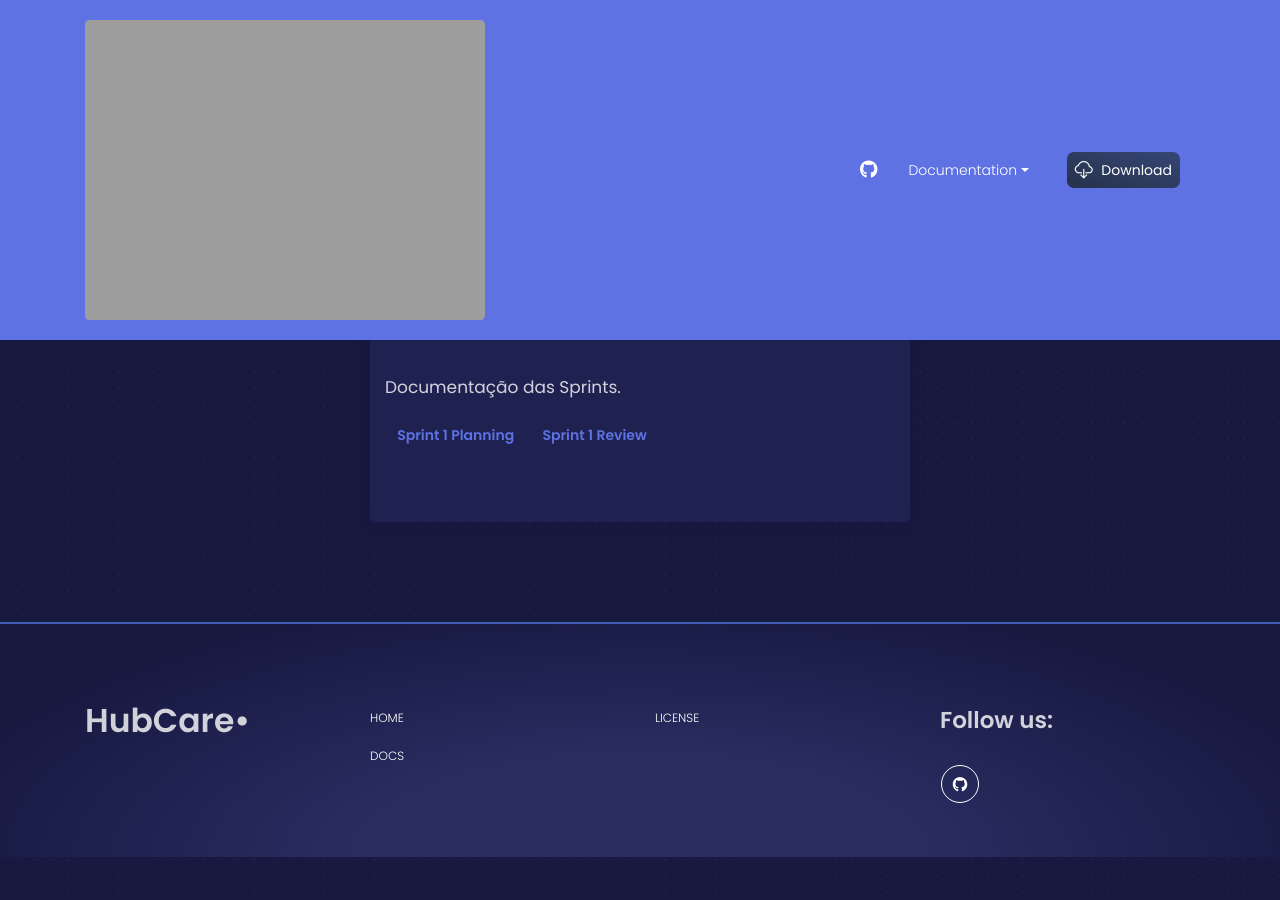
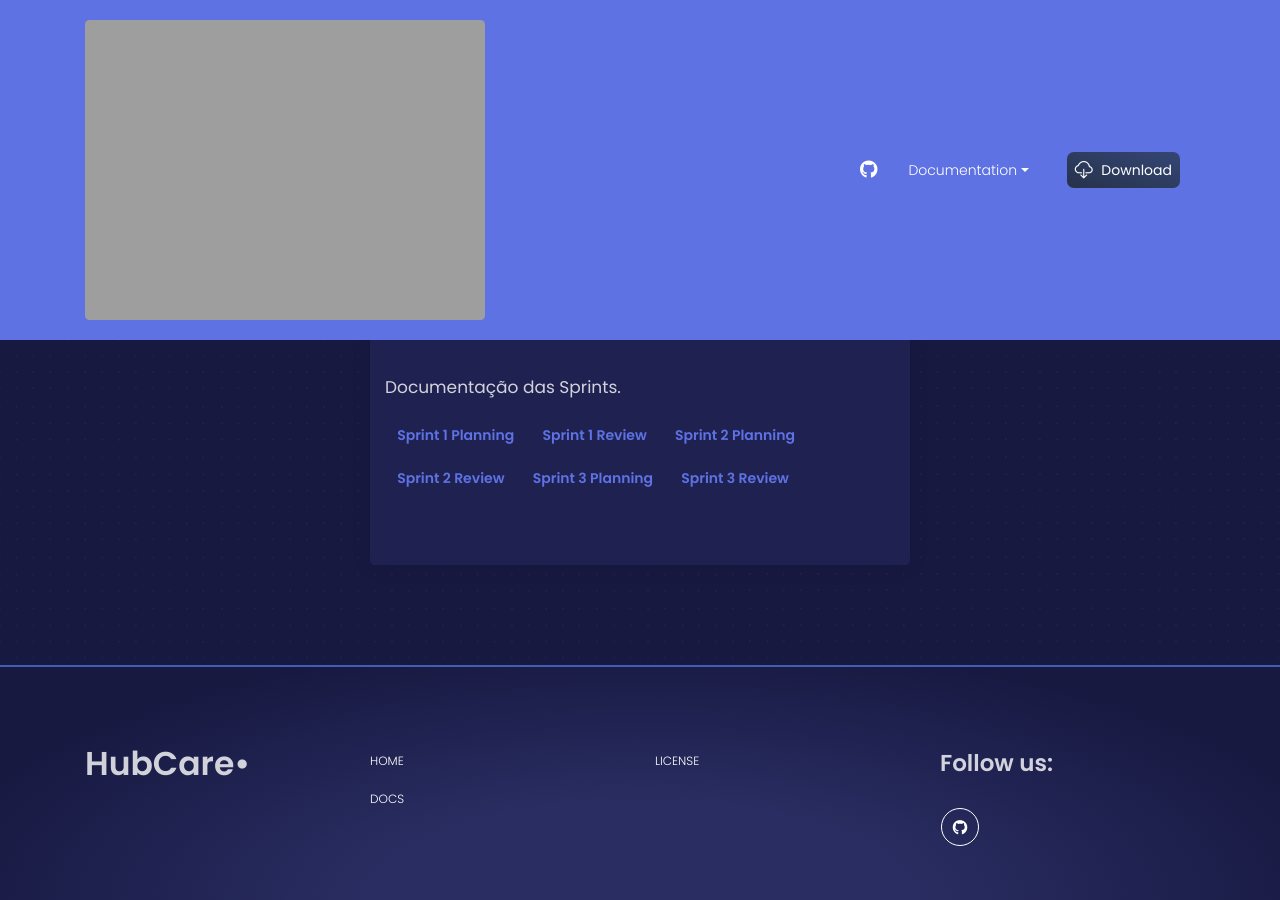
Before and after one commit to fga-eps-mds/2019.1-hubcare-docs, a Jekyll site: the page built from docs/README.md, in a window 1280 px wide and 900 px high, scrolled down 1759 px. Built offline with Jekyll 4.4.1, drawn with Linux system fonts in a browser that asks for light colours; nearby versions of some CDN libraries; our own code applies the rules of GitHub Pages for plain Markdown files; before the commit the page ends 2616 px from its top, so only the background shows below that.

```diff
--- a/docs/_data/projects.yml
+++ b/docs/_data/projects.yml
@@ -57,3 +57,7 @@
   pages:
     Sprint 1 Planning: sprint-1-planning/
     Sprint 1 Review: sprint-1-review/
+    Sprint 2 Planning: sprint-2-planning/
+    Sprint 2 Review: sprint-2-review/
+    Sprint 3 Planning: sprint-3-planning/
+    Sprint 3 Review: sprint-3-review/
```
